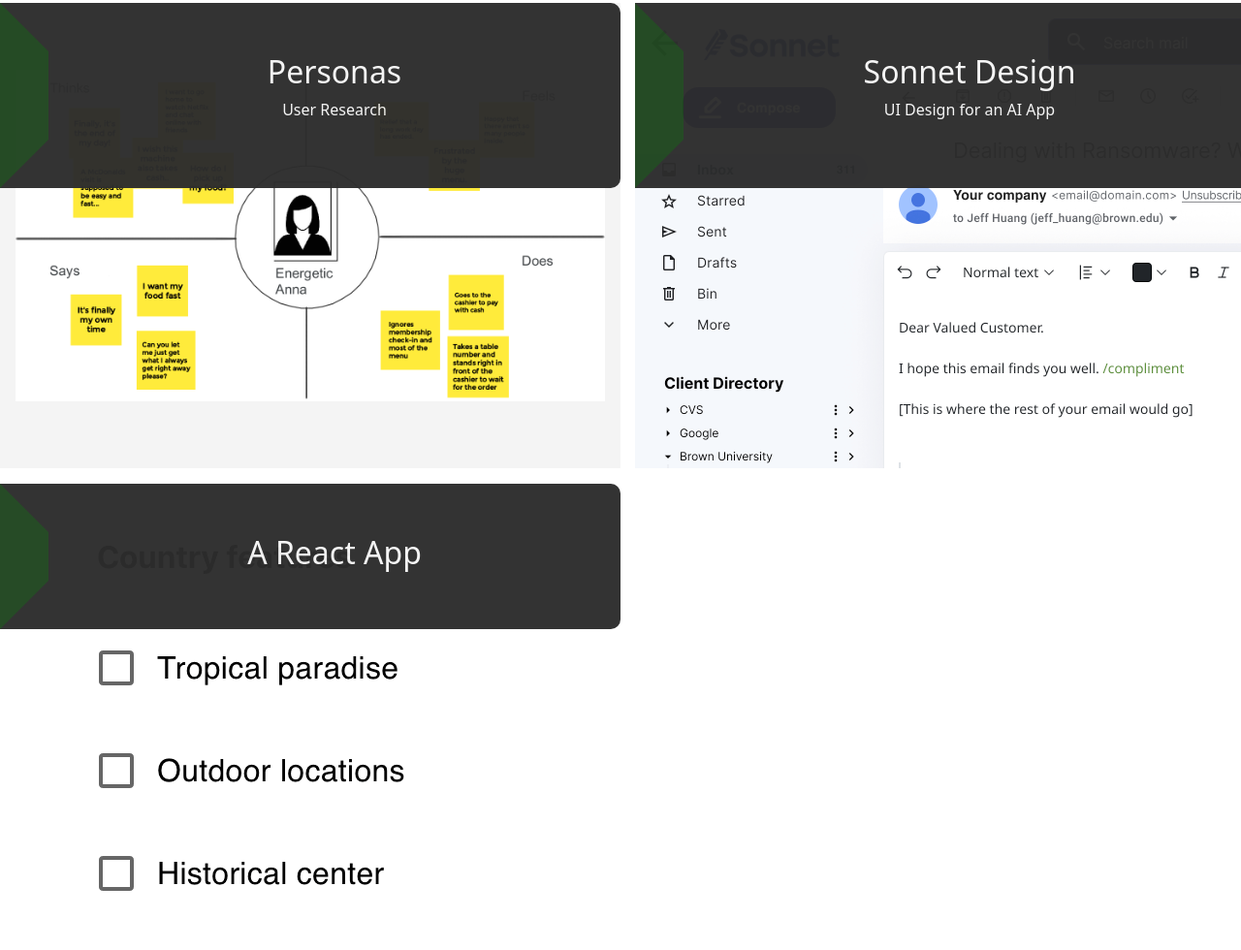
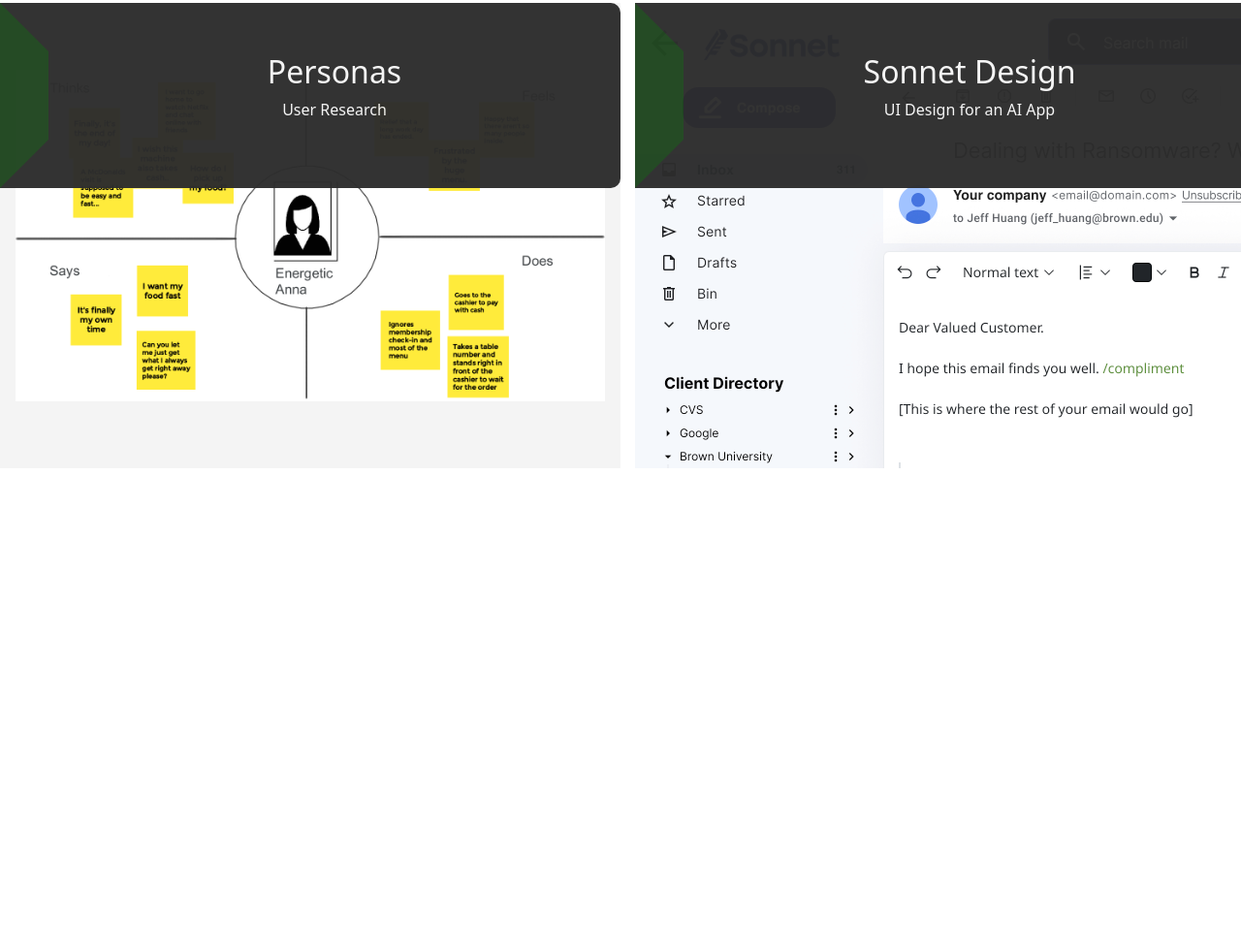
Before and after one commit to yeyewangwang/yeyewangwang.github.io, a plain HTML site: page index.html in a window 1280 px wide. Shown: the part 661-1641 px from the top of the page at 97% size. After the commit the page ends 1145 px from the top, so only its background shows below. Drawn offline with Linux system fonts and the light colour scheme.

Commit message:
Remove the react app

```diff
--- a/index.html
+++ b/index.html
@@ -90,18 +90,18 @@
             </div>
         </div>
 
-        <div class="col-6">
-            <div class="jumbotron">
-                <div class="jumbo-content"
-                     style="background-image: url('./images/react_main.png')">
-                    <div class="center section-header-box">
-                        <h2>
-                            <a href="./iterative_design.html">A
-                                React App</a>
-                        </h2></div>
-                </div>
-            </div>
-        </div>
+<!--        <div class="col-6">-->
+<!--            <div class="jumbotron">-->
+<!--                <div class="jumbo-content"-->
+<!--                     style="background-image: url('./images/react_main.png')">-->
+<!--                    <div class="center section-header-box">-->
+<!--                        <h2>-->
+<!--                            <a href="./iterative_design.html">A-->
+<!--                                React App</a>-->
+<!--                        </h2></div>-->
+<!--                </div>-->
+<!--            </div>-->
+<!--        </div>-->
 
 <!--        <div class="col-6">-->
 <!--            <div class="jumbotron">-->
```
